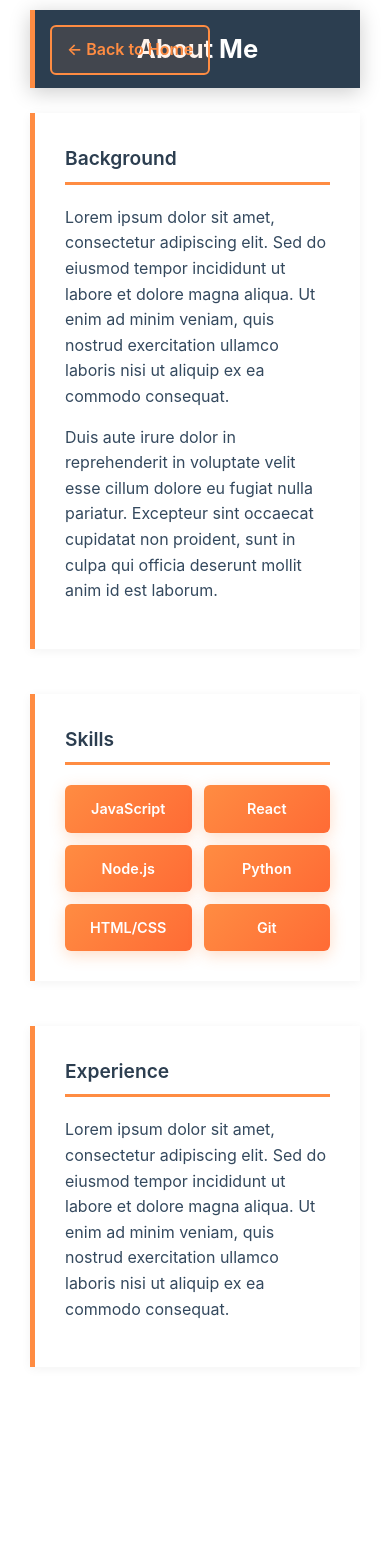
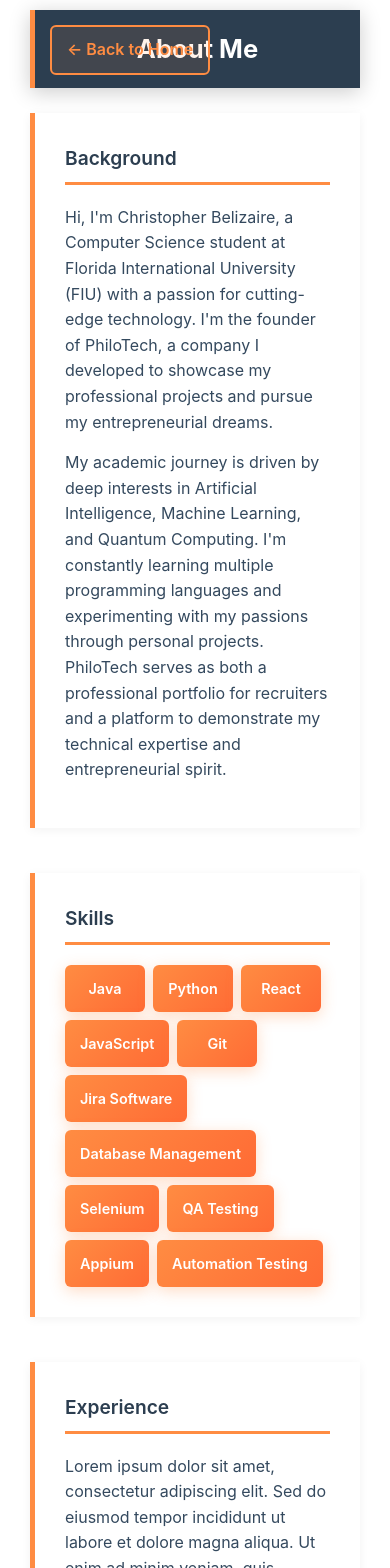
Before and after one commit to chrisb9085/philotech-website, a React (Vite) app in the folder frontend/: page /about in a window 390 px wide. Shown: the top 1568 px of the page. Before the commit the page ends 1382 px from the top, so only its background shows below. Built offline with nearby package versions, Linux system fonts and the light colour scheme.

Commit message:
about us

```diff
--- a/frontend/src/pages/About.jsx
+++ b/frontend/src/pages/About.jsx
@@ -14,26 +14,32 @@ function About() {
           <div className="section">
             <h2>Background</h2>
             <p>
-              Lorem ipsum dolor sit amet, consectetur adipiscing elit. Sed do eiusmod tempor
-              incididunt ut labore et dolore magna aliqua. Ut enim ad minim veniam, quis
-              nostrud exercitation ullamco laboris nisi ut aliquip ex ea commodo consequat.
+              Hi, I'm Christopher Belizaire, a Computer Science student at Florida International University (FIU)
+              with a passion for cutting-edge technology. I'm the founder of PhiloTech, a company I developed
+              to showcase my professional projects and pursue my entrepreneurial dreams.
             </p>
             <p>
-              Duis aute irure dolor in reprehenderit in voluptate velit esse cillum dolore
-              eu fugiat nulla pariatur. Excepteur sint occaecat cupidatat non proident, sunt
-              in culpa qui officia deserunt mollit anim id est laborum.
+              My academic journey is driven by deep interests in Artificial Intelligence, Machine Learning,
+              and Quantum Computing. I'm constantly learning multiple programming languages and experimenting
+              with my passions through personal projects. PhiloTech serves as both a professional portfolio
+              for recruiters and a platform to demonstrate my technical expertise and entrepreneurial spirit.
             </p>
           </div>
 
           <div className="section">
             <h2>Skills</h2>
             <div className="skills-grid">
+              <div className="skill-item">Java</div>
+              <div className="skill-item">Python</div>
+              <div className="skill-item">React</div>
               <div className="skill-item">JavaScript</div>
-              <div className="skill-item">React</div>
-              <div className="skill-item">Node.js</div>
-              <div className="skill-item">Python</div>
-              <div className="skill-item">HTML/CSS</div>
               <div className="skill-item">Git</div>
+              <div className="skill-item">Jira Software</div>
+              <div className="skill-item">Database Management</div>
+              <div className="skill-item">Selenium</div>
+              <div className="skill-item">QA Testing</div>
+              <div className="skill-item">Appium</div>
+              <div className="skill-item">Automation Testing</div>
             </div>
           </div>
 
--- a/frontend/src/styling/About.css
+++ b/frontend/src/styling/About.css
@@ -76,8 +76,8 @@
 }
 
 .skills-grid {
-  display: grid;
-  grid-template-columns: repeat(auto-fit, minmax(160px, 1fr));
+  display: flex;
+  flex-wrap: wrap;
   gap: 15px;
   margin-top: 20px;
 }
@@ -92,6 +92,8 @@
   font-size: 1rem;
   transition: all 0.3s ease;
   box-shadow: 0 4px 15px rgba(255, 140, 66, 0.3);
+  min-width: 128px;
+  white-space: nowrap;
 }
 
 .skill-item:hover {
@@ -111,7 +113,11 @@
   }
 
   .skills-grid {
-    grid-template-columns: repeat(auto-fit, minmax(140px, 1fr));
+    gap: 12px;
+  }
+
+  .skill-item {
+    min-width: 112px;
   }
 }
 
@@ -138,8 +144,11 @@
   }
 
   .skills-grid {
-    grid-template-columns: repeat(auto-fit, minmax(120px, 1fr));
-    gap: 12px;
+    gap: 10px;
+  }
+
+  .skill-item {
+    min-width: 96px;
   }
 
   .skill-item {
@@ -162,6 +171,10 @@
   }
 
   .skills-grid {
-    grid-template-columns: repeat(auto-fit, minmax(100px, 1fr));
+    gap: 8px;
+  }
+
+  .skill-item {
+    min-width: 80px;
   }
 }
```
